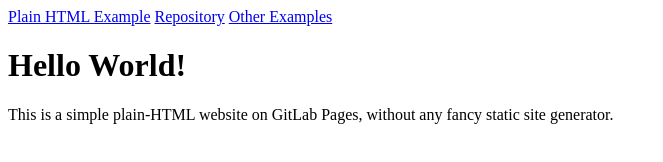
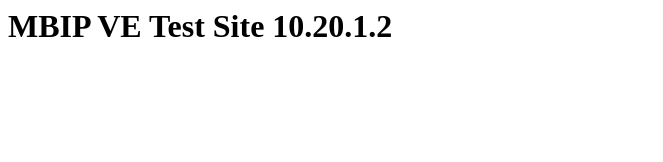
Before and after one commit to harsha225/harsha225.github.io, a plain HTML site: page index.html in a window 1280 px wide. Shown: the whole page, without its empty margins (0-663 px from the left). Drawn offline with Linux system fonts and the light colour scheme.

Commit message:
Update index.html

```diff
--- a/index.html
+++ b/index.html
@@ -1,27 +1,6 @@
-<!DOCTYPE html>
 <html>
-  <head>
-    <meta charset="utf-8">
-    <meta name="generator" content="GitLab Pages">
-    <title>Plain HTML site using GitLab Pages</title>
-    <link rel="stylesheet" href="style.css">
-    <!--<script async defer src="https://us.dev.zeronaught.com/__imp_apg__/js/volterra-abcd-1f347300.js" id="_imp_apg_dip_" _imp_apg_cid_="volterra-abcd-1f347300" _imp_apg_api_domain_="https://us.dev.zeronaught.com"></script>
-    <script async defer src="https://dip.zeronaught.com/__imp_apg__/js/f5cs-a_aaUvDJvRbA-65bd8ebd.js" id="_imp_apg_dip_" ></script>-->
-    <!--<script async defer src="https://us.dev.zeronaught.com/__imp_apg__/js/volterra-abcd-1f347300.js" id="_imp_apg_dip_"></script>
-    <script async defer src="https://us.dev.zeronaught.com/__imp_apg__/js/f5cs-abcd-1f347300.js" id="_imp_apg_dip_"></script>-->
-    <script async defer src="https://us.dev.zeronaught.com/__imp_apg__/js/volt-deviceid_dumsokho-545cbb73.js" id="_imp_apg_dip_" _imp_apg_cid_="volt-deviceid_dumsokho-545cbb73" _imp_apg_api_domain_="https://us.dev.zeronaught.com"></script>
-  </head>
-  <body>
-    <div class="navbar">
-      <a href="https://pages.gitlab.io/plain-html/">Plain HTML Example</a>
-      <a href="https://gitlab.com/pages/plain-html/">Repository</a>
-      <a href="https://gitlab.com/pages/">Other Examples</a>
-    </div>
-
-    <h1>Hello World!</h1>
-
-    <p>
-      This is a simple plain-HTML website on GitLab Pages, without any fancy static site generator.
-    </p>
-  </body>
+<title>MBIP VE Test Site 10.20.1.2</title>
+<body>
+<h1>MBIP VE Test Site 10.20.1.2</h1>
+</body>
 </html>
```
